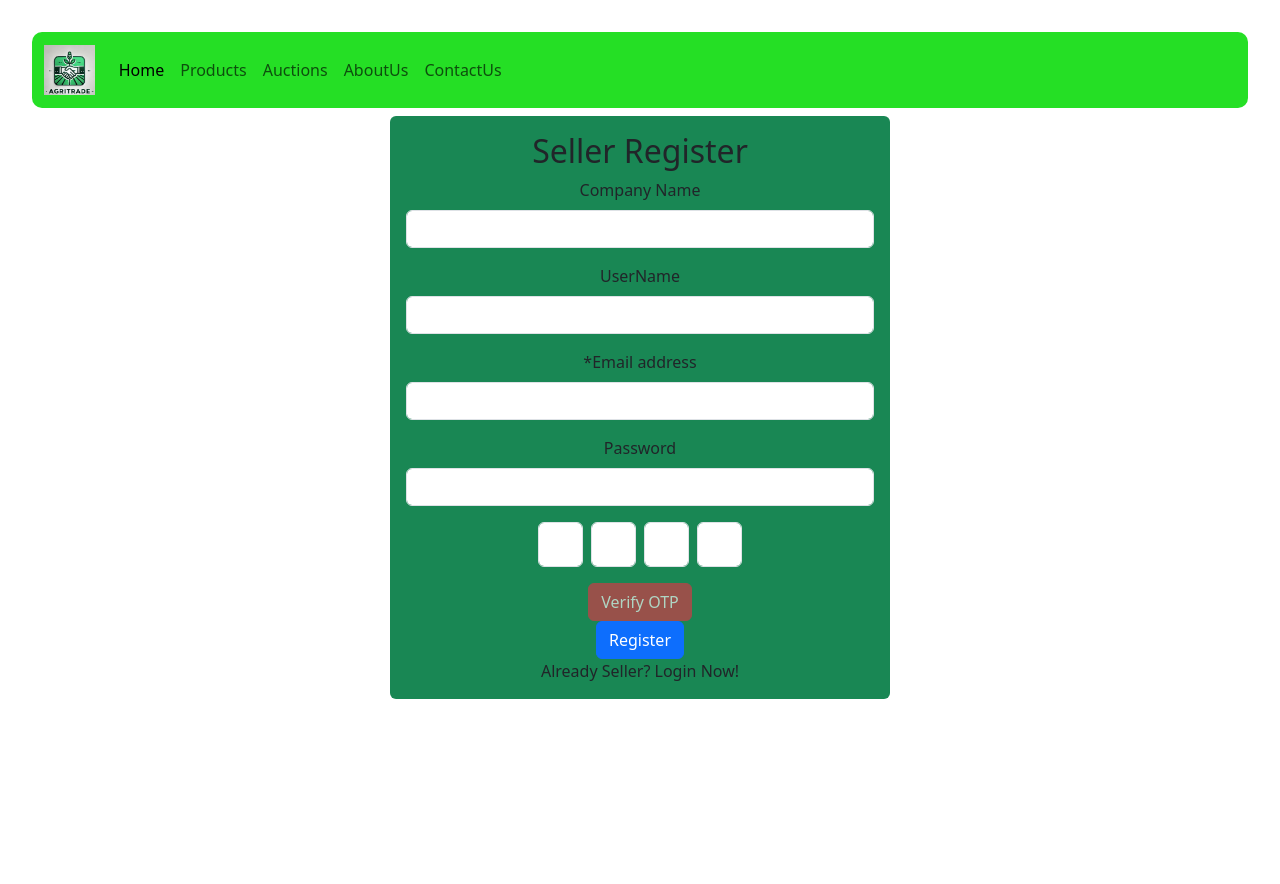
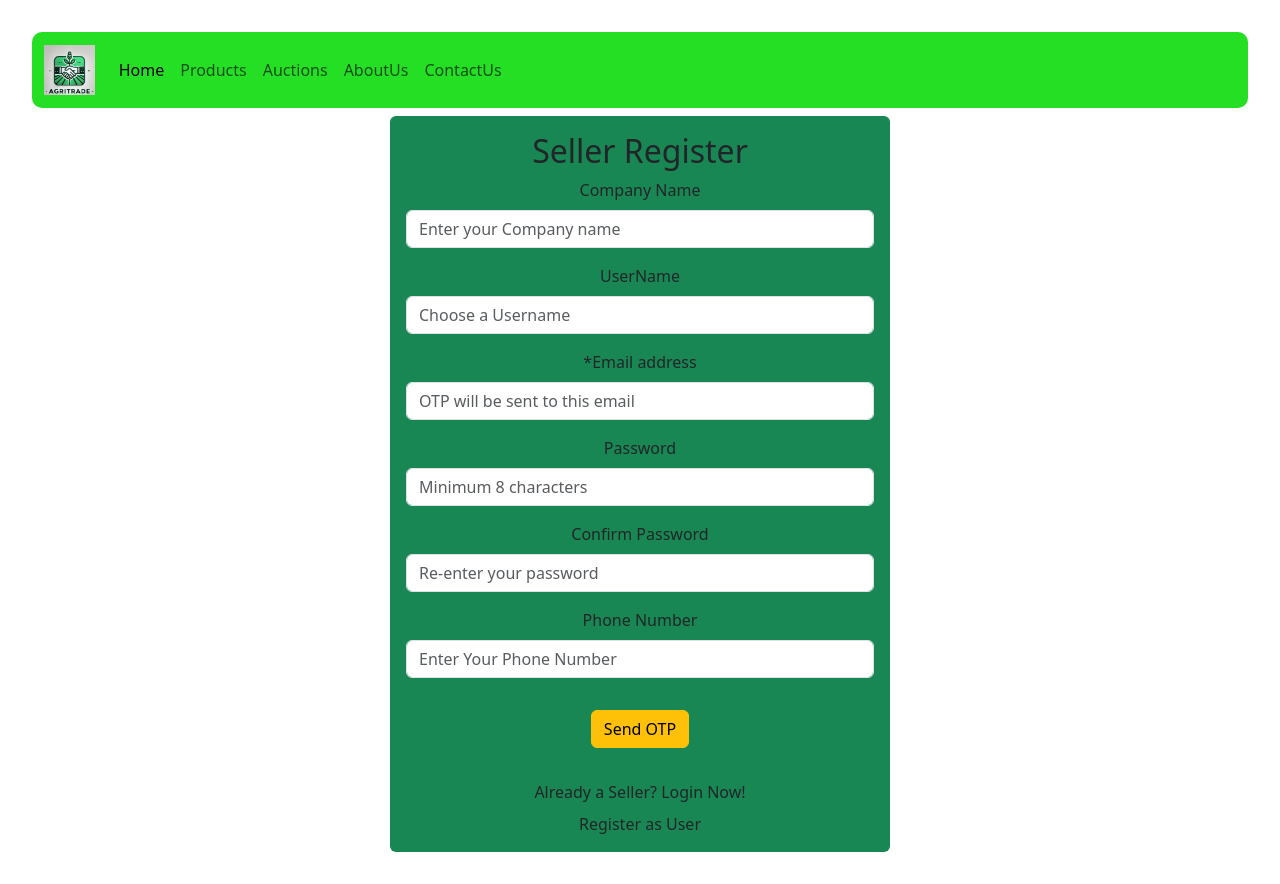
Before and after one commit to tharunnaidug/agritrade, a React (Vite) app: page /seller/register in a window 1280 px wide. Before the commit the page ends 800 px from the top, so only its background shows below. Built offline with nearby package versions, Linux system fonts and the light colour scheme.

Commit message:
seller login connected

```diff
--- a/package.json
+++ b/package.json
@@ -12,6 +12,7 @@
   "dependencies": {
     "axios": "^1.8.2",
     "axois": "^0.0.1-security",
+    "lucide-react": "^0.479.0",
     "react": "^19.0.0",
     "react-dom": "^19.0.0",
     "react-router-dom": "^7.1.5",
--- a/src/componets/Login.jsx
+++ b/src/componets/Login.jsx
@@ -1,6 +1,7 @@
 import React, { useContext, useState } from 'react';
 import { Link, useNavigate } from 'react-router-dom';
 import AppContext from '../context/AppContext';
+import { Eye, EyeOff } from 'lucide-react';
 
 const Login = () => {
     const { login } = useContext(AppContext);
@@ -9,14 +10,14 @@ const Login = () => {
         password: ''
     });
     const [errors, setErrors] = useState({});
+    const [showPassword, setShowPassword] = useState(false); // State to toggle password visibility
     const navigate = useNavigate();
-
 
     const handleInputChange = (e) => {
         const { id, value } = e.target;
         setFormData((prevData) => ({ ...prevData, [id]: value }));
+        setErrors((prevErrors) => ({ ...prevErrors, [id]: '' })); // Clear error on typing
     };
-
 
     const validateForm = () => {
         const newErrors = {};
@@ -24,7 +25,6 @@ const Login = () => {
         if (!formData.password.trim()) newErrors.password = 'Password is required';
         return newErrors;
     };
-
 
     const handleSubmit = async (e) => {
         e.preventDefault();
@@ -52,32 +52,50 @@ const Login = () => {
         }
     };
 
+    const togglePasswordVisibility = () => {
+        setShowPassword((prev) => !prev);
+    };
+
     return (
         <div className="container mt-3 bg-success p-4 rounded" style={{ maxWidth: '500px' }}>
             <h2 className="mb-4 text-white">Login</h2>
             <form onSubmit={handleSubmit}>
                 <div className="mb-3">
-                    <label htmlFor="username" className="form-label text-white">Username</label>
+                    <label htmlFor="username" className="form-label text-white cursor-pointer">Username</label>
                     <input
                         type="text"
                         className={`form-control ${errors.username ? 'is-invalid' : ''}`}
                         id="username"
                         value={formData.username}
                         onChange={handleInputChange}
+                        placeholder="Enter your username"
                     />
                     {errors.username && <div className="invalid-feedback">{errors.username}</div>}
                 </div>
 
-                <div className="mb-3">
+                <div className="mb-3 position-relative">
                     <label htmlFor="password" className="form-label text-white">Password</label>
                     <input
-                        type="password"
+                        type={showPassword ? 'text' : 'password'}
                         className={`form-control ${errors.password ? 'is-invalid' : ''}`}
                         id="password"
                         value={formData.password}
                         onChange={handleInputChange}
+                        placeholder="Enter your password"
                     />
+                    <span
+                        onClick={togglePasswordVisibility}
+                        style={{ position: 'absolute', right: '10px', top: '38px', cursor: 'pointer' }}
+                    >
+                        {showPassword ? <EyeOff size={20} color="black" /> : <Eye size={20} color="black" />}
+                    </span>
                     {errors.password && <div className="invalid-feedback">{errors.password}</div>}
+                </div>
+
+                <div className="m-2">
+                    <Link to="/forgetpassword" className="text-decoration-none text-dark">
+                        Forgot Password?
+                    </Link>
                 </div>
 
                 <button type="submit" className="btn btn-primary w-100">Login</button>
--- a/src/componets/seller/Slogin.jsx
+++ b/src/componets/seller/Slogin.jsx
@@ -1,34 +1,63 @@
-import React, { useState } from 'react'
+import React, { useContext, useState } from 'react';
 import { Link, useNavigate } from 'react-router-dom';
+import AppContext from '../../context/AppContext';
+import { Eye, EyeOff } from 'lucide-react';
 
 const Slogin = () => {
+    const { sellerLogin } = useContext(AppContext);
     const [formData, setFormData] = useState({
         username: '',
         password: ''
     });
 
+    const [errors, setErrors] = useState({});
+    const [showPassword, setShowPassword] = useState(false); // State to manage password visibility
+    const navigate = useNavigate();
+
     const validateForm = () => {
         const newErrors = {};
         if (!formData.username) newErrors.username = 'Username is required';
         if (!formData.password) newErrors.password = 'Password is required';
+        setErrors(newErrors);
         return newErrors;
     };
 
     const handleSubmit = async (e) => {
         e.preventDefault();
-        validateForm();
-        console.log(formData);
+        const validationErrors = validateForm();
+        if (Object.keys(validationErrors).length > 0) return;
+
+        try {
+            const data = await sellerLogin(formData);
+            console.log("Login response:", data);
+
+            if (data?.error) {
+                const newErrors = {};
+                if (data.error.includes('No user found')) newErrors.username = 'No user found';
+                if (data.error.includes('Incorrect Password')) newErrors.password = 'Invalid password';
+                setErrors(newErrors);
+            } else {
+                localStorage.setItem('AGRITRADE', data?.username);
+                navigate('/');
             }
-    const [errors, setErrors] = useState({});
-
+        } catch (error) {
+            console.error('Login failed:', error);
+        }
+    };
 
     const handleInputChange = (e) => {
         const { id, value } = e.target;
         setFormData({ ...formData, [id]: value });
+        setErrors((prev) => ({ ...prev, [id]: '' })); // Clear error on change
     };
+
+    const togglePasswordVisibility = () => {
+        setShowPassword((prev) => !prev);
+    };
+
     return (
         <>
-        <div className="container mt-3 bg-success p-4 rounded " style={{maxWidth:"500px"}}>
+            <div className="container mt-3 bg-success p-4 rounded" style={{ maxWidth: "500px" }}>
                 <h2>Seller Login</h2>
                 <form className="mb-4" onSubmit={handleSubmit}>
                     <div className="mb-3">
@@ -39,29 +68,44 @@ const Slogin = () => {
                             id="username"
                             value={formData.username}
                             onChange={handleInputChange}
+                            placeholder='Enter Your username'
                         />
                         {errors.username && <div className="invalid-feedback">{errors.username}</div>}
                     </div>
-                <div className="mb-3">
+
+                    <div className="mb-3 position-relative">
                         <label htmlFor="password" className="form-label">Password</label>
                         <input
-                        type="password"
+                            type={showPassword ? "text" : "password"}
                             className={`form-control ${errors.password ? 'is-invalid' : ''}`}
                             id="password"
                             value={formData.password}
                             onChange={handleInputChange}
+                            placeholder='Enter Your Password'
                         />
+                        <span
+                            onClick={togglePasswordVisibility}
+                            style={{ position: 'absolute', right: '10px', top: '38px', cursor: 'pointer' }}
+                        >
+                            {showPassword ? <EyeOff size={20} /> : <Eye size={20} />}
+                        </span>
                         {errors.password && <div className="invalid-feedback">{errors.password}</div>}
+                        <div className="mt-2">
+                            <Link to="/seller/forget-password" className="text-decoration-none text-dark">
+                                Forgot Password?
+                            </Link>
                         </div>
+                    </div>
+
                     <button type="submit" className="btn btn-primary">Login</button>
                 </form>
+
                 <Link to="/seller/register" className="text-decoration-none fs-10 text-dark fw-medium d-block mt-3">
                     Don't Have an Account? Register Now!
                 </Link>
             </div>
         </>
+    );
+};
 
-    )
-}
-
-export default Slogin
+export default Slogin;
--- a/src/componets/seller/Sregister.jsx
+++ b/src/componets/seller/Sregister.jsx
@@ -1,33 +1,55 @@
 import React, { useContext, useState } from 'react';
 import { Link, useNavigate } from 'react-router-dom';
 import Otp from '../Otp';
-// import AppContext from '../../context/AppContext';
-
+import AppContext from '../../context/AppContext';
 
 const Sregister = () => {
-  // const {register}= useContext(AppContext)
+  const { sellerRegister, sendSellerOtp } = useContext(AppContext);
+  const [otpSent, setOtpSent] = useState(false);
+  const [receivedOtp, setReceivedOtp] = useState("");
+  const [otpVerified, setOtpVerified] = useState(false);
+  const navigate = useNavigate();
+
   const [formData, setFormData] = useState({
     companyname: '',
     username: '',
     email: '',
     password: '',
+    confirmPassword: '',
     phno: ''
   });
 
   const [errors, setErrors] = useState({});
-  const navigate = useNavigate()
 
   const handleInputChange = (e) => {
     const { id, value } = e.target;
     setFormData({ ...formData, [id]: value });
+    setErrors((prev) => ({ ...prev, [id]: '' }));
+  };
+
+  const handleSendOtp = async () => {
+    if (!formData.email) {
+      setErrors((prev) => ({ ...prev, email: 'Email is required to send OTP' }));
+      return;
+    }
+    try {
+      const data = await sendSellerOtp(formData.email);
+      setReceivedOtp(data.otp);
+      setOtpSent(true);
+    } catch (error) {
+      console.error("Failed to send OTP", error);
+    }
   };
 
   const validateForm = () => {
     const newErrors = {};
-    if (!formData.companyname) newErrors.companyname = 'companyname is required';
+    if (!formData.companyname) newErrors.companyname = 'Company name is required';
     if (!formData.username) newErrors.username = 'Username is required';
     if (!formData.email) newErrors.email = 'Email is required';
     if (!formData.password) newErrors.password = 'Password is required';
+    if (formData.password && formData.password.length < 8) newErrors.password = 'Password must be at least 8 characters';
+    if (!formData.confirmPassword) newErrors.confirmPassword = 'Confirm Password is required';
+    if (formData.password !== formData.confirmPassword) newErrors.confirmPassword = 'Passwords do not match';
     if (!formData.phno) newErrors.phno = 'Phone Number is required';
     return newErrors;
   };
@@ -41,19 +63,17 @@ const Sregister = () => {
     }
 
     try {
-      const data = await register(formData)
-      console.log(data)
-      localStorage.setItem('Agritrade',data?.username)
-
+      const data = await sellerRegister(formData);
+      console.log(data);
       if (data?.error) {
         const newErrors = {};
-        if (data?.error?.includes('Username')) newErrors.username = 'Username already exists';
-        if (data?.error?.includes('Email')) newErrors.email = 'Email already exists';
-        if (data?.error?.includes('Phone Number')) newErrors.phno = 'Phone Number already exists';
+        if (data.error.includes('Username')) newErrors.username = 'Username already exists';
+        if (data.error.includes('Email')) newErrors.email = 'Email already exists';
+        if (data.error.includes('Phone Number')) newErrors.phno = 'Phone Number already exists';
         setErrors(newErrors);
       } else {
-        navigate('/');
-        console.log("registered")
+        localStorage.setItem('AGRITRADE', data?.username);
+        navigate('/seller');
       }
     } catch (error) {
       console.error('Error submitting form:', error);
@@ -61,20 +81,22 @@ const Sregister = () => {
   };
 
   return (
-    <div className="container mt-2 bg-success p-3 rounded "style={{maxWidth:"500px"}}>
+    <div className="container mt-2 bg-success p-3 rounded" style={{ maxWidth: "500px" }}>
       <h2>Seller Register</h2>
-      <form onSubmit={handleSubmit}>
+      <form onSubmit={otpSent && otpVerified ? handleSubmit : (e) => e.preventDefault()}>
         <div className="mb-3">
-          <label htmlFor="name" className="form-label cursor-pointer">Company Name</label>
+          <label htmlFor="companyname" className="form-label cursor-pointer">Company Name</label>
           <input
             type="text"
             className={`form-control ${errors.companyname ? 'is-invalid' : ''}`}
-            id="name"
+            id="companyname"
             value={formData.companyname}
             onChange={handleInputChange}
+            placeholder="Enter your Company name"
           />
-          {errors.fullname && <div className="invalid-feedback">{errors.companyname}</div>}
+          {errors.companyname && <div className="invalid-feedback">{errors.companyname}</div>}
         </div>
+
         <div className="mb-3">
           <label htmlFor="username" className="form-label cursor-pointer">UserName</label>
           <input
@@ -83,35 +105,91 @@ const Sregister = () => {
             id="username"
             value={formData.username}
             onChange={handleInputChange}
+            placeholder="Choose a Username"
           />
           {errors.username && <div className="invalid-feedback">{errors.username}</div>}
         </div>
+
         <div className="mb-3">
-          <label htmlFor="exampleInputEmail1" className="form-label cursor-pointer">*Email address</label>
+          <label htmlFor="email" className="form-label cursor-pointer">*Email address</label>
           <input
             type="email"
             className={`form-control ${errors.email ? 'is-invalid' : ''}`}
             id="email"
             value={formData.email}
             onChange={handleInputChange}
+            placeholder="OTP will be sent to this email"
           />
           {errors.email && <div className="invalid-feedback">{errors.email}</div>}
         </div>
+
         <div className="mb-3">
-          <label htmlFor="exampleInputPassword1" className="form-label cursor-pointer">Password</label>
+          <label htmlFor="password" className="form-label cursor-pointer">Password</label>
           <input
             type="password"
             className={`form-control ${errors.password ? 'is-invalid' : ''}`}
             id="password"
             value={formData.password}
             onChange={handleInputChange}
+            placeholder="Minimum 8 characters"
           />
           {errors.password && <div className="invalid-feedback">{errors.password}</div>}
         </div>
-      <Otp/>
-        <button type="submit" className="btn btn-primary">Register</button>
+
+        <div className="mb-3">
+          <label htmlFor="confirmPassword" className="form-label cursor-pointer">Confirm Password</label>
+          <input
+            type="password"
+            className={`form-control ${errors.confirmPassword ? 'is-invalid' : ''}`}
+            id="confirmPassword"
+            value={formData.confirmPassword}
+            onChange={handleInputChange}
+            placeholder="Re-enter your password"
+          />
+          {errors.confirmPassword && <div className="invalid-feedback">{errors.confirmPassword}</div>}
+        </div>
+
+        <div className="mb-3">
+          <label htmlFor="phno" className="form-label cursor-pointer">Phone Number</label>
+          <input
+            type="text"
+            className={`form-control ${errors.phno ? 'is-invalid' : ''}`}
+            id="phno"
+            value={formData.phno}
+            onChange={handleInputChange}
+            placeholder="Enter Your Phone Number"
+          />
+          {errors.phno && <div className="invalid-feedback">{errors.phno}</div>}
+        </div>
+
+        {/* OTP Section */}
+        {!otpSent && (
+          <button type="button" className="btn btn-warning my-3" onClick={handleSendOtp}>
+            Send OTP
+          </button>
+        )}
+        {otpSent && !otpVerified && (
+          <Otp onSubmit={(otp) => setOtpVerified(otp === receivedOtp)} />
+        )}
+
+        {otpVerified && (
+          <button type="submit" className="btn btn-primary mt-3">
+            Register
+          </button>
+        )}
       </form>
-      <Link to={`/seller/login`} className='text-decoration-none md:fs-5 text-reset fw-medium my-5'>Already Seller? Login Now!</Link>
+
+      <div className="mt-3">
+        <Link to={`/seller/login`} className="text-decoration-none md:fs-5 text-reset fw-medium">
+          Already a Seller? Login Now!
+        </Link>
+      </div>
+
+      <div className="mt-2">
+        <Link to={`/register`} className="text-decoration-none md:fs-5 text-reset fw-medium">
+          Register as User
+        </Link>
+      </div>
     </div>
   );
 };
```
Also changed, not shown: src/context/AppState.jsx (+85 -12 lines), 1 other file (tests, documents, lock files or other folders). Lines whose indentation alone changed are shown as unchanged.
